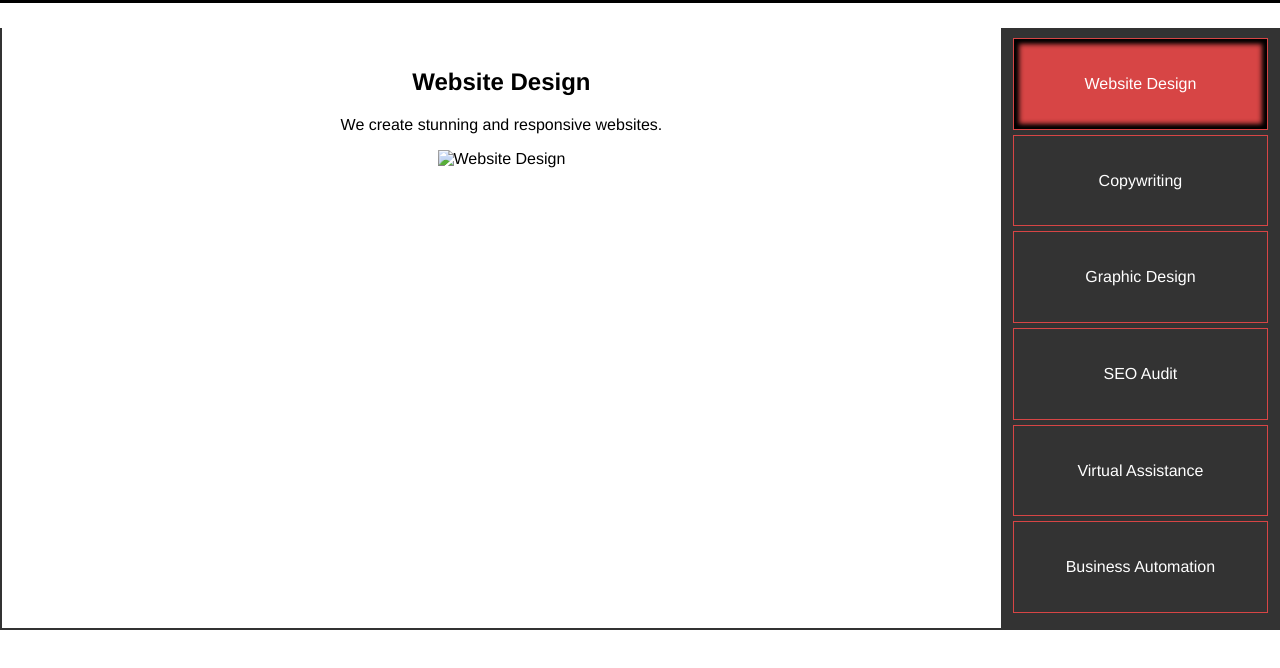
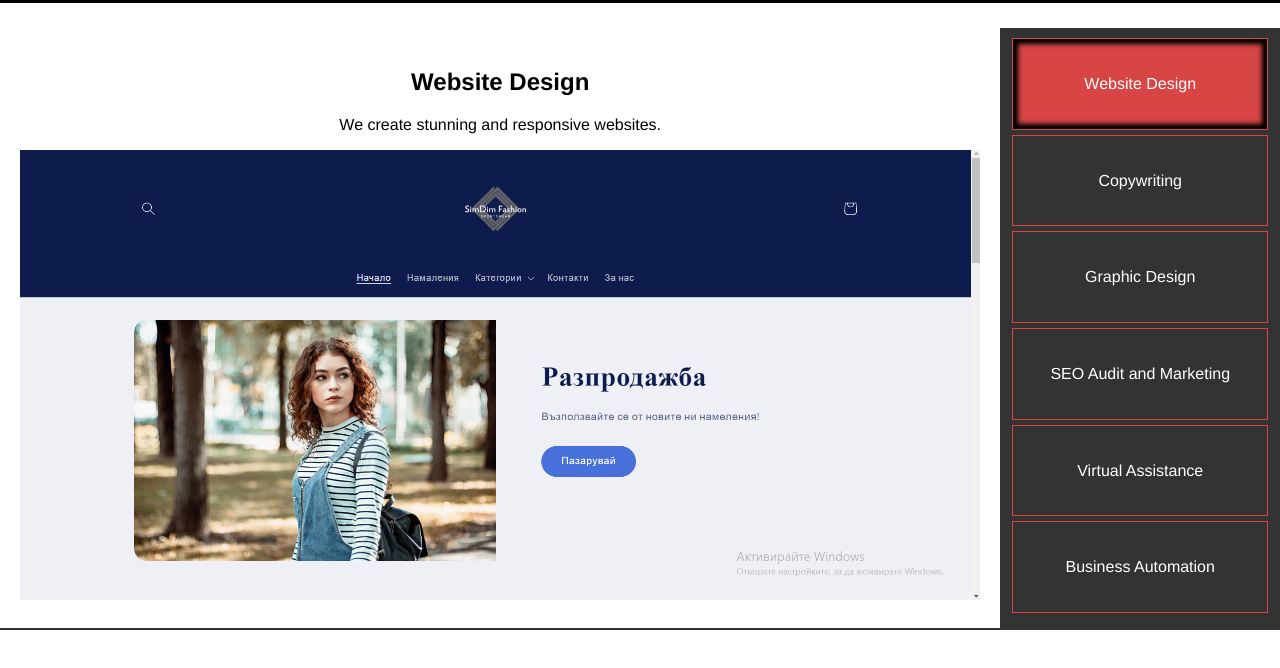
Before and after one commit to snaketrail/openaitest, a plain HTML site: page index.html in a window 1280 px wide. Both pictures are taken after a click on the element "Website Design". Shown: the part 116-784 px from the top of the page. Drawn offline with Linux system fonts and the light colour scheme.

Commit message:
added img content

```diff
--- a/index.html
+++ b/index.html
@@ -19,12 +19,16 @@
             <div class="icon">☰</div>
         </a>
     </nav>
+    <!-- <div id="language-switch" class="flag-icon">
+        <img src="images/BGflag.jpg" alt="Bulgarian Flag">
+    </div> -->
+
     <div id="container">
       <div id="button-container">
           <div class="button" onclick="buttonHome1()">Website Design</div>
           <div class="button" onclick="buttonHome2()">Copywriting</div>
           <div class="button" onclick="buttonHome3()">Graphic Design</div>
-          <div class="button" onclick="buttonHome4()">SEO Audit</div>
+          <div class="button" onclick="buttonHome4()">SEO Audit and Marketing</div>
           <div class="button" onclick="buttonHome5()">Virtual Assistance</div>
           <div class="button" onclick="buttonHome6()">Business Automation</div>
       </div>
--- a/script.js
+++ b/script.js
@@ -9,11 +9,11 @@ window.addEventListener('DOMContentLoaded', () => {
       menu.classList.toggle('active');
       icon.textContent = menu.classList.contains('active') ? '✕' : iconText;
 
-      // Toggle the z-index of service-item
+
       if (menu.classList.contains('active')) {
         serviceItem.style.zIndex = '-1';
       } else {
-        serviceItem.style.zIndex = ''; // Reset to default value
+        serviceItem.style.zIndex = '';
       }
     });
   });
@@ -45,10 +45,10 @@ window.addEventListener('DOMContentLoaded', () => {
       var itemImage = document.getElementById('itemImage');
 
       var buttons = document.querySelectorAll('.button');
-      buttons.forEach(btn => btn.classList.remove('active')); // Remove active class from all buttons
-      button.classList.add('active'); // Add active class to the clicked button
+      buttons.forEach(btn => btn.classList.remove('active'));
+      button.classList.add('active');
 
-      // Update content
+
       itemTitle.textContent = title;
       itemText.textContent = text;
       itemImage.src = imageUrl;
@@ -56,20 +56,42 @@ window.addEventListener('DOMContentLoaded', () => {
   }
 
   function buttonHome1(){
-      changeContent("Website Design", "We create stunning and responsive websites.", "website-design.jpg", event.target);
+      changeContent("Website Design", "We create stunning and responsive websites.", "images/webs1.png", event.target);
   }
   function buttonHome2(){
-      changeContent("Copywriting", "Compelling content that captures your audience.", "copywriting.jpg", event.target);
+      changeContent("Copywriting", "Compelling content that captures your audience.", "images/articles.png", event.target);
   }
   function buttonHome3(){
-      changeContent("Graphic Design", "Eye-catching visuals to convey your message.", "graphic-design.jpg", event.target);
+      changeContent("Graphic Design", "Eye-catching visuals to convey your message.", "images/Davice.png", event.target);
   }
   function buttonHome4(){
-      changeContent("SEO Audit", "Boost your online presence with our SEO expertise.", "seo-audit.jpg", event.target);
+      changeContent("SEO Audit", "Boost your online presence with our SEO expertise.", "images/marketing.png", event.target);
   }
   function buttonHome5(){
-      changeContent("Virtual Assistance", "Outsource tasks and focus on what matters.", "virtual-assistance.jpg", event.target);
+      changeContent("Virtual Assistance", "Outsource tasks and focus on what matters.", "images/virtualassistant.png", event.target);
   }
   function buttonHome6(){
-      changeContent("Business Automation", "Streamline your processes for efficiency.", "business-automation.jpg", event.target);
+      changeContent("Business Automation", "Streamline your processes for efficiency.", "images/robot1.png", event.target);
   }
+
+
+
+// function translateToBulgarian() {
+
+// }
+
+// function translateToEnglish() {
+
+// }
+
+
+// var languageSwitch = document.getElementById('language-switch');
+
+
+// languageSwitch.addEventListener('click', function() {
+//   if () {
+//       translateToBulgarian();
+//   } else {
+//       translateToEnglish();
+//   }
+// });
--- a/stylesheet.css
+++ b/stylesheet.css
@@ -152,35 +152,36 @@ body {
     margin-top: 25px;
     display: flex;
     min-height: 600px;
-    border: 2px solid #333; /* Add border to the container */
-    background-color: #f1f1f1; /* Set background color */
+    border: 2px solid #333;
+    background-color: #f1f1f1;
     border-top: none;
+    border-left: none;
   }
 
-  /* Style the content section */
+
   #nextContainer {
-    flex: 1; /* Occupy 80% of the available width */
-    padding: 20px; /* Add padding for spacing */
-    background-color: #ffffff; /* Set background color */
-    border-right: 2px solid #333; /* Add a right border */
+    flex: 1;
+    padding: 20px;
+    background-color: #ffffff;
+    border-right: 2px solid #333;
   }
 
-  /* Style the item container */
+
   #itemContainer {
     text-align: center;
   }
 
-  /* Style the buttons section */
+
   #button-container {
-    width: 20%; /* Fixed width for the button container */
+    width: 20%;
     display: flex;
     flex-direction: column;
-    background-color: #333; /* Set background color */
+    background-color: #333;
     padding: 10px;
-    order: 2; /* Change the order to appear on the right */
+    order: 2;
   }
 
-  /* Style individual buttons */
+
   .button {
     display: flex;
     align-items: center;
@@ -189,8 +190,8 @@ body {
     color: white;
     font-size: 16px;
     transition: background-color 0.3s;
-    margin-bottom: 5px; /* Add margin between buttons */
-    flex-grow: 1; /* Make buttons fill the available height */
+    margin-bottom: 5px;
+    flex-grow: 1;
     border: #d74545 solid 1px;
   }
   .button:hover{
@@ -198,7 +199,19 @@ body {
   }
   .button.active {
     color: #ffffff;
-    /* border: 2px solid#d74545;  */
     background-color:#d74545;
     box-shadow: -5px 0 5px #000000 inset, 0 -5px 5px #000000 inset, 5px 0 5px #000000 inset, 0 5px 5px #000000 inset;
   }
+
+  #itemImage {
+    max-width: 100%;
+    max-height: 60%;
+}
+/* .flag-icon {
+  cursor: pointer;
+  position: fixed;
+  top: 50%;
+  left: 50%;
+  transform: translate(-50%, -50%);
+  z-index: 1000;
+} */
```
Also changed, not shown: images/BGflag.jpg (added), images/Davice.png (added), images/articles.png (added), images/marketing.png (added), images/robot1.png (added), images/virtualassistant.png (added).
